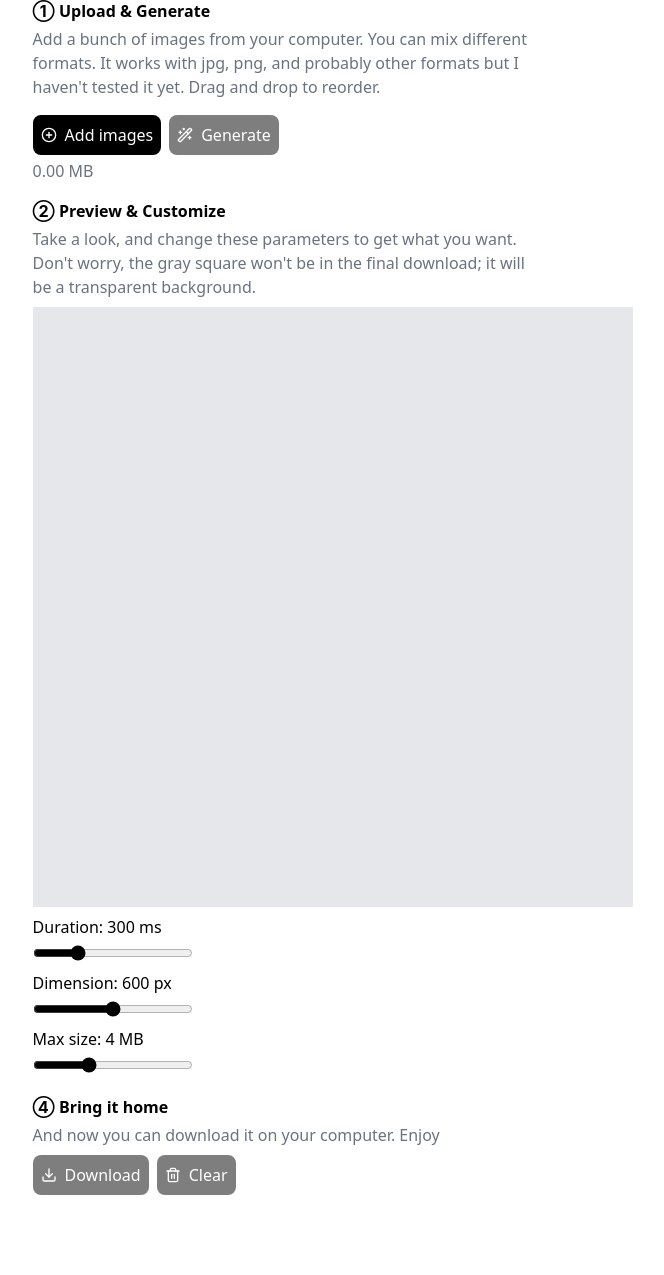
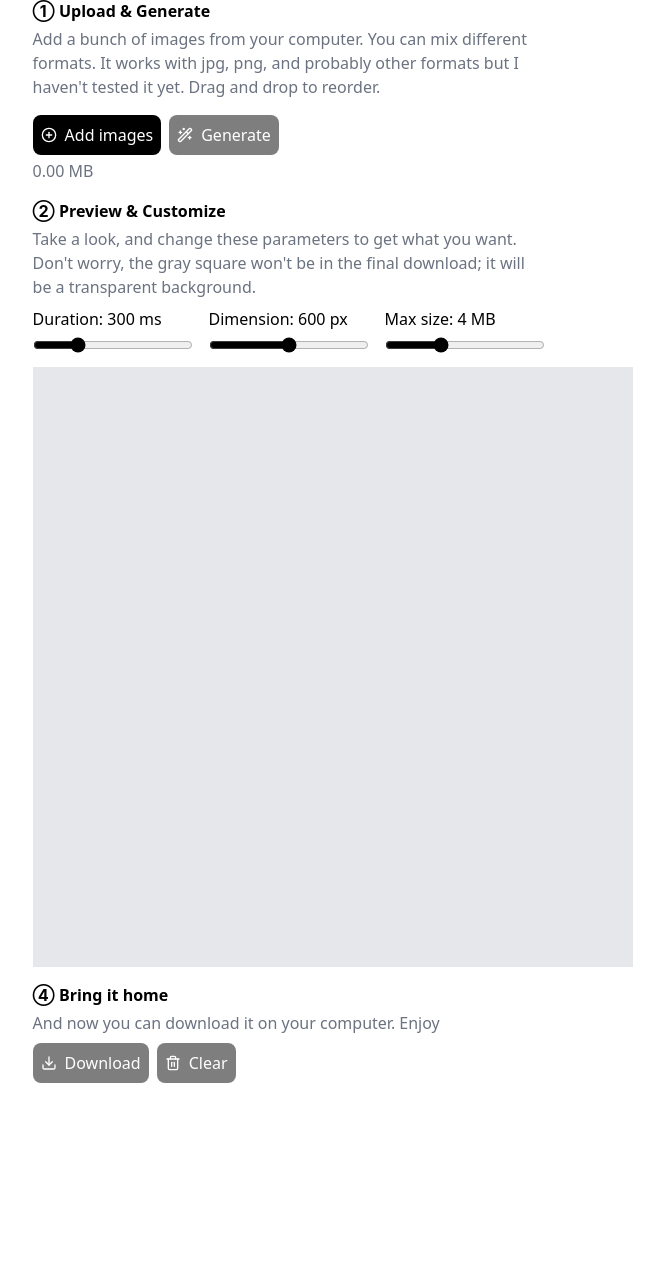
Before and after one commit to lndgst/random, a Flask app: page / in a window 1280 px wide. Shown: the part 137-1412 px from the top of the page, without its empty margins (350-1014 px from the left). After the commit the page ends 1220 px from the top, so only its background shows below. Run offline with Flask 3, Linux system fonts and the light colour scheme; some web fonts are replaced.

Commit message:
Move sliders above preview and arrange horizontally

```diff
--- a/gif_app/templates/index.html
+++ b/gif_app/templates/index.html
@@ -38,23 +38,23 @@
             <div>
                 <h2 class="font-bold mb-1">&#9313; Preview &amp; Customize</h2>
                 <p class="mb-2 text-gray-500">Take a look, and change these parameters to get what you want. Don't worry, the gray square won't be in the final download; it will be a transparent background.</p>
+                <div class="mt-2 flex space-x-4">
+                    <div>
+                        <div id="durationLabel" class="mb-1">Duration: <span id="durationValue">300</span> ms</div>
+                        <input id="durationInput" type="range" min="50" max="1000" step="50" value="300" class="w-40">
+                    </div>
+                    <div>
+                        <div id="dimensionLabel" class="mb-1">Dimension: <span id="dimensionValue">600</span> px</div>
+                        <input id="dimensionInput" type="range" min="200" max="1000" step="50" value="600" class="w-40">
+                    </div>
+                    <div>
+                        <div id="sizeLabel" class="mb-1">Max size: <span id="sizeValue">4</span> MB</div>
+                        <input id="sizeInput" type="range" min="1" max="10" step="1" value="4" class="w-40">
+                    </div>
+                </div>
                 <div id="gifPlaceholder" class="mt-2 flex items-center justify-center bg-gray-200" style="width: 600px; height: 600px;">
                     <i id="loadingIcon" data-lucide="loader" class="animate-spin h-8 w-8 hidden"></i>
                     <img id="gifPreview" class="hidden object-contain w-full h-full" alt="Generated GIF">
-                </div>
-                <div class="mt-2">
-                    <div class="mt-1">
-                        <div id="durationLabel" class="mb-1">Duration: <span id="durationValue">300</span> ms</div>
-                        <input id="durationInput" type="range" min="50" max="1000" step="50" value="300" class="w-40">
-                    </div>
-                    <div class="mt-1">
-                        <div id="dimensionLabel" class="mb-1">Dimension: <span id="dimensionValue">600</span> px</div>
-                        <input id="dimensionInput" type="range" min="200" max="1000" step="50" value="600" class="w-40">
-                    </div>
-                    <div class="mt-1">
-                        <div id="sizeLabel" class="mb-1">Max size: <span id="sizeValue">4</span> MB</div>
-                        <input id="sizeInput" type="range" min="1" max="10" step="1" value="4" class="w-40">
-                    </div>
                 </div>
             </div>
             <div>
```
